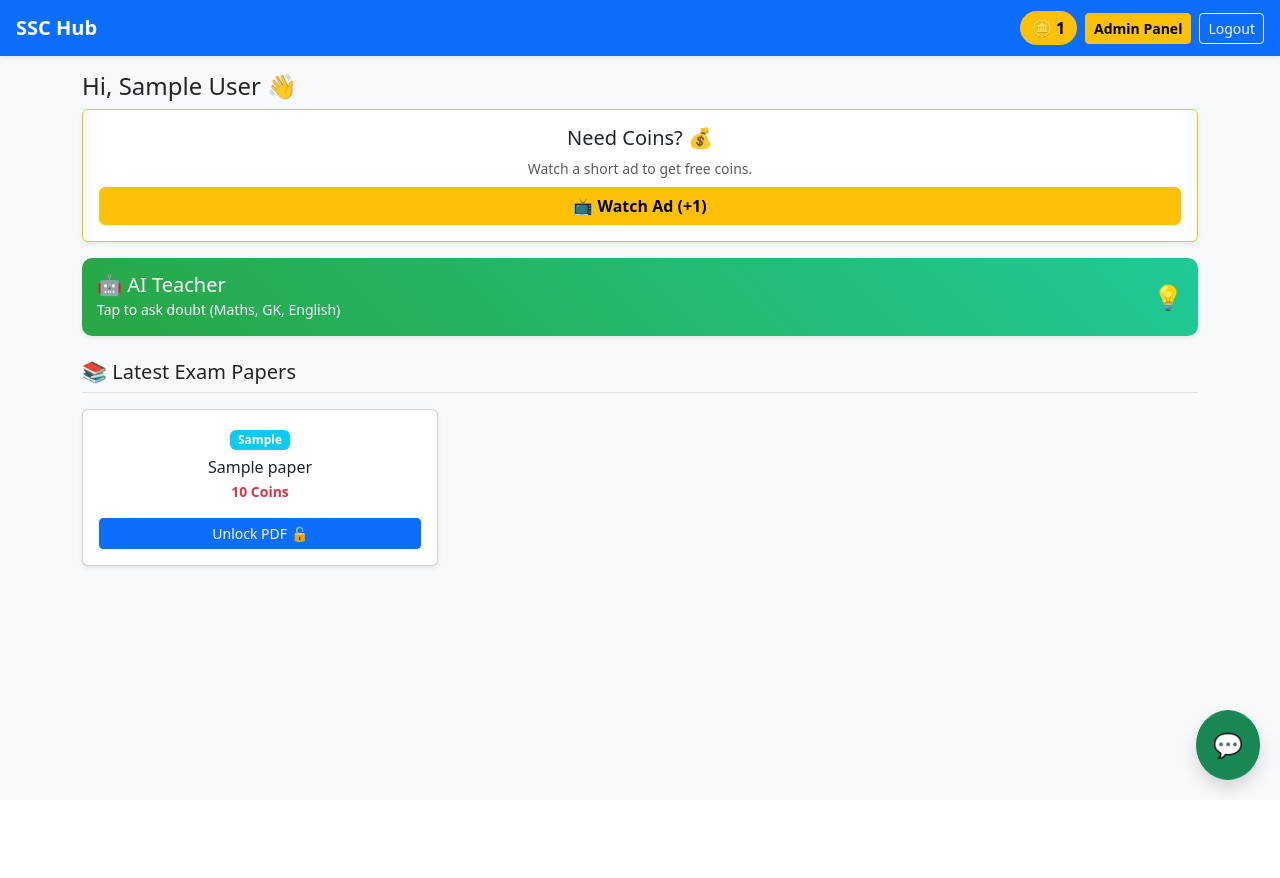
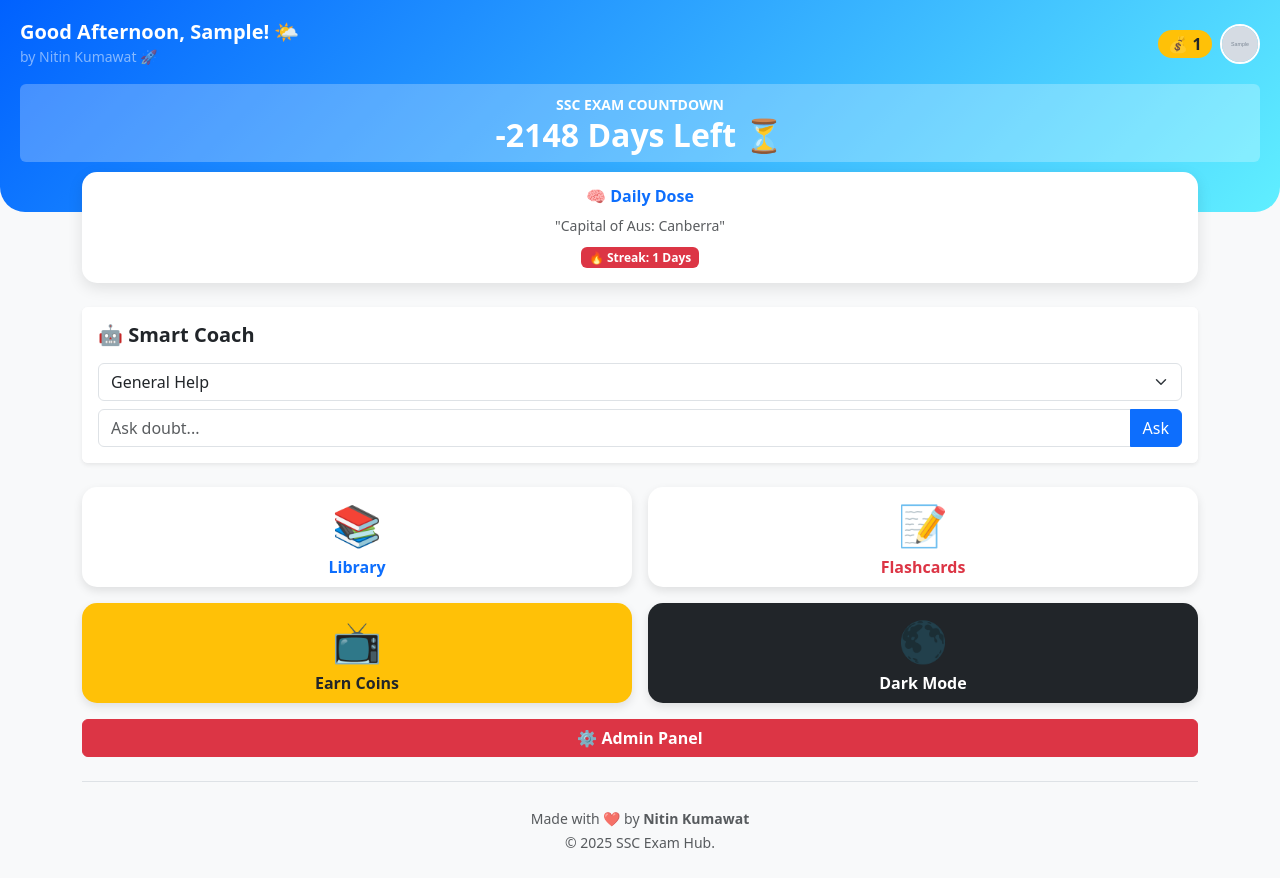
Before and after one commit to nitinkumawat9661/ssc-exam-hub, a Flask app: page /dashboard in a window 1280 px wide. Before the commit the page ends 795 px from the top, so only its background shows below. Run offline with Flask 3, Linux system fonts and the light colour scheme; a user stored in the database is signed in; tables that the repository leaves empty hold one stand-in row (values such as "Sample post"); grey boxes marked "Sample" are stand-in pictures.

Commit message:
Full Ultimate Version by Nitin

```diff
--- a/app.py
+++ b/app.py
@@ -1,14 +1,18 @@
 import os
+from datetime import datetime, timedelta
 from flask import Flask, render_template, request, redirect, url_for, jsonify, session
 from flask_sqlalchemy import SQLAlchemy
 from werkzeug.utils import secure_filename
 import requests
+import json
+import random
 
 app = Flask(__name__)
-app.config['SECRET_KEY'] = 'ssc_hub_secure_key_999'
+app.config['SECRET_KEY'] = 'ssc_super_secret_key_2025'
 app.config['SQLALCHEMY_DATABASE_URI'] = 'sqlite:///ssc_hub.db'
 app.config['SQLALCHEMY_TRACK_MODIFICATIONS'] = False
 app.config['UPLOAD_FOLDER'] = 'uploads'
+app.config['PROFILE_PICS'] = 'static/profile_pics'
 
 API_KEY = "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"
 
@@ -20,8 +24,15 @@
     name = db.Column(db.String(100))
     email = db.Column(db.String(100))
     phone = db.Column(db.String(20))
-    coins = db.Column(db.Integer, default=50)
+    coins = db.Column(db.Integer, default=100)
     is_admin = db.Column(db.Boolean, default=False)
+    streak = db.Column(db.Integer, default=0)
+    last_login = db.Column(db.String(20))
+    badges = db.Column(db.String(500), default="[]")
+    papers_owned = db.Column(db.String(1000), default="[]")
+    dob = db.Column(db.String(20))
+    gender = db.Column(db.String(10))
+    image_file = db.Column(db.String(100), default='default.png')
 
 class Paper(db.Model):
     id = db.Column(db.Integer, primary_key=True)
@@ -30,131 +41,170 @@
     price = db.Column(db.Integer)
     filename = db.Column(db.String(200))
 
+class Flashcard(db.Model):
+    id = db.Column(db.Integer, primary_key=True)
+    question = db.Column(db.String(200))
+    answer = db.Column(db.String(200))
+    category = db.Column(db.String(50))
+
 class AppSettings(db.Model):
     id = db.Column(db.Integer, primary_key=True)
-    ad_reward = db.Column(db.Integer, default=10)
+    ad_reward = db.Column(db.Integer, default=20)
+    exam_date = db.Column(db.String(20), default="2025-12-31")
+    notice_text = db.Column(db.String(200), default="Welcome to SSC Hub! Start Learning.")
+
+# --- HELPER FUNCTIONS ---
+def get_greeting(user):
+    hour = datetime.now().hour
+    salutation = ""
+    if user.gender == "Male": salutation = "Sir"
+    elif user.gender == "Female": salutation = "Ma'am"
+    else: salutation = user.name.split()[0] if user.name else "Student"
+
+    today_date = datetime.now().strftime("%m-%d")
+    if user.dob and user.dob.endswith(today_date):
+        return f"Happy Birthday, {salutation}! 🎂🎉"
+
+    if hour < 12: return f"Good Morning, {salutation}! ☀️"
+    elif hour < 18: return f"Good Afternoon, {salutation}! 🌤️"
+    else: return f"Good Evening, {salutation}! 🌙"
+
+def check_streak(user):
+    today = datetime.now().strftime("%Y-%m-%d")
+    if user.last_login != today:
+        yesterday = (datetime.now() - timedelta(days=1)).strftime("%Y-%m-%d")
+        if user.last_login == yesterday:
+            user.streak += 1
+        elif user.last_login != today:
+            user.streak = 1
+        user.last_login = today
+        db.session.commit()
 
 # --- ROUTES ---
 @app.route('/')
 def index():
-    if 'user_id' in session:
-        return redirect(url_for('dashboard'))
+    if 'user_id' in session: return redirect(url_for('dashboard'))
     return render_template('login.html')
 
 @app.route('/firebase_login', methods=['POST'])
 def firebase_login():
     data = request.json
     uid = data.get('uid')
-    email = data.get('email', '')
-    phone = data.get('phone', '')
-    name = data.get('name', 'Student')
-
     user = User.query.get(uid)
     if not user:
-        new_user = User(id=uid, name=name, email=email, phone=phone, coins=50)
-        if phone == "+917665853321":
-            new_user.is_admin = True
+        new_user = User(id=uid, name=data.get('name', 'Student'), email=data.get('email'), phone=data.get('phone'), coins=100)
+        if data.get('phone') == "+917665853321": new_user.is_admin = True
         db.session.add(new_user)
-        db.session.commit()
-
     session['user_id'] = uid
+    db.session.commit()
     return jsonify({'status': 'success'})
 
 @app.route('/dashboard')
 def dashboard():
-    if 'user_id' not in session:
-        return redirect(url_for('index'))
+    if 'user_id' not in session: return redirect(url_for('index'))
+    user = User.query.get(session['user_id'])
+    check_streak(user)
+    settings = AppSettings.query.first() or AppSettings()
+    if not settings.id: db.session.add(settings); db.session.commit()
 
+    exam_dt = datetime.strptime(settings.exam_date, "%Y-%m-%d")
+    days_left = (exam_dt - datetime.now()).days
+    img_url = url_for('static', filename='profile_pics/' + user.image_file) if user.image_file != 'default.png' else "https://cdn-icons-png.flaticon.com/512/3135/3135715.png"
+    daily_fact = random.choice(["Article 21: Right to Life", "Capital of Aus: Canberra", "Speed of Light: 3x10^8 m/s"])
+
+    return render_template('dashboard.html', user=user, greeting=get_greeting(user), days_left=days_left, settings=settings, profile_pic=img_url, daily_fact=daily_fact)
+
+@app.route('/profile', methods=['GET', 'POST'])
+def profile():
+    if 'user_id' not in session: return redirect(url_for('index'))
     user = User.query.get(session['user_id'])
-    papers = Paper.query.all()
-    settings = AppSettings.query.first()
-    if not settings:
-        settings = AppSettings(ad_reward=10)
-        db.session.add(settings)
+    if request.method == 'POST':
+        user.name = request.form.get('name')
+        user.dob = request.form.get('dob')
+        user.gender = request.form.get('gender')
+        if 'profile_pic' in request.files:
+            file = request.files['profile_pic']
+            if file.filename != '':
+                filename = secure_filename(user.id + "_" + file.filename)
+                file.save(os.path.join(app.config['PROFILE_PICS'], filename))
+                user.image_file = filename
         db.session.commit()
+        return redirect(url_for('profile'))
+    img_url = url_for('static', filename='profile_pics/' + user.image_file) if user.image_file != 'default.png' else "https://cdn-icons-png.flaticon.com/512/3135/3135715.png"
+    return render_template('profile.html', user=user, badges=json.loads(user.badges), profile_pic=img_url)
 
-    return render_template('dashboard.html', user=user, papers=papers, ad_reward=settings.ad_reward)
+@app.route('/library')
+def library():
+    if 'user_id' not in session: return redirect(url_for('index'))
+    user = User.query.get(session['user_id'])
+    return render_template('library.html', user=user, papers=Paper.query.all(), owned_ids=json.loads(user.papers_owned))
+
+@app.route('/buy_paper/<int:paper_id>')
+def buy_paper(paper_id):
+    if 'user_id' not in session: return redirect(url_for('index'))
+    user = User.query.get(session['user_id'])
+    paper = Paper.query.get(paper_id)
+    owned = json.loads(user.papers_owned)
+    if paper_id not in owned and user.coins >= paper.price:
+        user.coins -= paper.price
+        owned.append(paper_id)
+        user.papers_owned = json.dumps(owned)
+        db.session.commit()
+    return redirect(url_for('library'))
+
+@app.route('/flashcards')
+def flashcards():
+    if 'user_id' not in session: return redirect(url_for('index'))
+    return render_template('flashcards.html', cards=Flashcard.query.all())
 
 @app.route('/ask_ai', methods=['POST'])
 def ask_ai():
-    if 'user_id' not in session:
-        return jsonify({'answer': 'Login First'})
+    question = request.form.get('question')
+    mode = request.form.get('mode')
+    prompt = "You are a helpful teacher."
+    if mode == "math": prompt = "Solve step-by-step with formulas."
+    elif mode == "gk": prompt = "Give facts and mnemonics."
 
-    question = request.form.get('question')
-    headers = {
-        "Authorization": f"Bearer {API_KEY}",
-        "Content-Type": "application/json",
-        "HTTP-Referer": "https://ssc-exam-hub.onrender.com",
-        "X-Title": "SSC Exam Hub"
-    }
-    data = {
-        "model": "meta-llama/llama-3-8b-instruct:free",
-        "messages": [
-            {"role": "system", "content": "You are an SSC teacher. Explain in Hindi."},
-            {"role": "user", "content": question}
-        ]
-    }
-    try:
-        resp = requests.post("https://openrouter.ai/api/v1/chat/completions", json=data, headers=headers)
-        ans = resp.json()['choices'][0]['message']['content']
-        return jsonify({'answer': ans})
-    except Exception as e:
-        return jsonify({'answer': f"Error: {str(e)}"})
+    headers = {"Authorization": f"Bearer {API_KEY}", "Content-Type": "application/json", "HTTP-Referer": "https://ssc-hub.onrender.com"}
+    data = {"model": "meta-llama/llama-3-8b-instruct:free", "messages": [{"role": "system", "content": prompt}, {"role": "user", "content": question}]}
+    try: return jsonify({'answer': requests.post("https://openrouter.ai/api/v1/chat/completions", json=data, headers=headers).json()['choices'][0]['message']['content']})
+    except: return jsonify({'answer': "Error. Try again."})
 
 @app.route('/watch_ad', methods=['POST'])
 def watch_ad():
-    if 'user_id' not in session:
-        return jsonify({'success': False})
-
+    if 'user_id' not in session: return jsonify({})
     user = User.query.get(session['user_id'])
-    settings = AppSettings.query.first()
-    user.coins += settings.ad_reward
+    user.coins += 20
     db.session.commit()
-    return jsonify({'success': True, 'new_balance': user.coins, 'msg': f'+{settings.ad_reward} Coins!'})
-
-@app.route('/logout')
-def logout():
-    session.pop('user_id', None)
-    return redirect(url_for('index'))
+    return jsonify({'new_balance': user.coins})
 
 @app.route('/admin', methods=['GET', 'POST'])
 def admin():
-    if 'user_id' not in session:
-        return redirect(url_for('index'))
+    if 'user_id' not in session: return redirect(url_for('index'))
+    user = User.query.get(session['user_id'])
+    if not user.is_admin: return "Access Denied"
 
-    user = User.query.get(session['user_id'])
-    if not user.is_admin:
-        return "Access Denied"
+    if request.method == 'POST':
+        if 'paper_title' in request.form:
+            file = request.files['file']
+            filename = secure_filename(file.filename)
+            file.save(os.path.join(app.config['UPLOAD_FOLDER'], filename))
+            db.session.add(Paper(title=request.form['paper_title'], category="SSC", price=int(request.form['price']), filename=filename))
+            db.session.commit()
+        elif 'fc_q' in request.form:
+            db.session.add(Flashcard(question=request.form['fc_q'], answer=request.form['fc_a'], category="General"))
+            db.session.commit()
 
-    settings = AppSettings.query.first()
-    if request.method == 'POST':
-        if 'ad_rate' in request.form:
-            settings.ad_reward = int(request.form.get('ad_rate'))
-            db.session.commit()
-        elif 'paper_title' in request.form:
-            file = request.files['file']
-            if file:
-                filename = secure_filename(file.filename)
-                file.save(os.path.join(app.config['UPLOAD_FOLDER'], filename))
-                new_paper = Paper(
-                    title=request.form.get('paper_title'),
-                    category="SSC",
-                    price=int(request.form.get('price')),
-                    filename=filename
-                )
-                db.session.add(new_paper)
-                db.session.commit()
+    return render_template('admin.html')
 
-    return render_template('admin.html', settings=settings)
+@app.route('/logout')
+def logout(): session.pop('user_id', None); return redirect(url_for('index'))
 
-# --- INITIALIZE DATABASE ---
 with app.app_context():
     db.create_all()
-    # Ensure uploads folder exists
-    if not os.path.exists('uploads'):
-        os.makedirs('uploads')
+    if not os.path.exists('uploads'): os.makedirs('uploads')
+    if not os.path.exists('static/profile_pics'): os.makedirs('static/profile_pics')
 
-# --- RUN APP ---
 if __name__ == '__main__':
     port = int(os.environ.get("PORT", 10000))
-    app.run(host='0.0.0.0', port=port, debug=False)
+    app.run(host='0.0.0.0', port=port)
--- a/requirements.txt
+++ b/requirements.txt
@@ -3,3 +3,4 @@
 requests
 Werkzeug
 gunicorn
+python-dateutil
--- a/templates/dashboard.html
+++ b/templates/dashboard.html
@@ -1,109 +1,98 @@
 <!DOCTYPE html>
-<html>
+<html lang="en" data-bs-theme="light">
 <head>
-    <title>Dashboard</title>
+    <title>SSC Hub Ultimate</title>
     <meta name="viewport" content="width=device-width, initial-scale=1">
     <link href="https://cdn.jsdelivr.net/npm/bootstrap@5.3.0/dist/css/bootstrap.min.css" rel="stylesheet">
     <style>
-        .coin-badge { background: #ffc107; color: #000; padding: 5px 12px; border-radius: 20px; font-weight: bold; }
-        .ai-box { background: linear-gradient(45deg, #28a745, #20c997); color: white; padding: 15px; border-radius: 10px; cursor: pointer; }
-        .float-btn { position: fixed; bottom: 20px; right: 20px; font-size: 24px; z-index: 100; }
+        .gradient-header { background: linear-gradient(135deg, #0061ff 0%, #60efff 100%); color: white; border-radius: 0 0 25px 25px; padding: 20px; padding-bottom: 50px; }
+        .stat-card { background: white; border-radius: 15px; padding: 15px; box-shadow: 0 5px 15px rgba(0,0,0,0.1); margin-top: -40px; text-align: center; position: relative; z-index: 10; }
+        .feature-btn { border-radius: 15px; height: 100px; display: flex; flex-direction: column; justify-content: center; align-items: center; font-weight: bold; box-shadow: 0 4px 10px rgba(0,0,0,0.1); transition: transform 0.2s; }
+        .feature-btn:active { transform: scale(0.95); }
+        .dark-mode { filter: invert(1) hue-rotate(180deg); }
+        .dark-mode img { filter: invert(1) hue-rotate(180deg); }
     </style>
 </head>
 <body class="bg-light">
 
-    <!-- Navbar -->
-    <nav class="navbar navbar-dark bg-primary px-3 shadow-sm">
-        <a class="navbar-brand fw-bold" href="#">SSC Hub</a>
-        <div class="d-flex align-items-center">
-            <span class="coin-badge me-2">🪙 <span id="coin-display">{{ user.coins }}</span></span>
-            {% if user.is_admin %}
-                <a href="/admin" class="btn btn-warning btn-sm fw-bold">Admin Panel</a>
-            {% endif %}
-            <a href="/logout" class="btn btn-outline-light btn-sm ms-2">Logout</a>
+    <!-- Header -->
+    <div class="gradient-header">
+        <div class="d-flex justify-content-between align-items-center">
+            <div>
+                <h5 class="mb-0 fw-bold">{{ greeting }}</h5>
+                <small class="text-white-50">by Nitin Kumawat 🚀</small>
+            </div>
+            <div class="d-flex align-items-center">
+                <span class="badge bg-warning text-dark rounded-pill fs-6 me-2">💰 <span id="coin-display">{{ user.coins }}</span></span>
+                <a href="/profile">
+                    <img src="{{ profile_pic }}" width="40" height="40" class="rounded-circle border border-2 border-white">
+                </a>
+            </div>
         </div>
-    </nav>
+        <div class="mt-3 text-center bg-white bg-opacity-25 p-2 rounded">
+            <small class="text-uppercase fw-bold">SSC Exam Countdown</small>
+            <h2 class="mb-0 fw-bold">{{ days_left }} Days Left ⏳</h2>
+        </div>
+    </div>
 
-    <div class="container mt-3">
-        <!-- Welcome -->
-        <h4 class="text-dark">Hi, {{ user.name }} 👋</h4>
-
-        <!-- Watch Ad -->
-        <div class="card mb-3 border-warning shadow-sm">
-            <div class="card-body text-center bg-white rounded">
-                <h5 class="card-title">Need Coins? 💰</h5>
-                <p class="text-muted small mb-2">Watch a short ad to get free coins.</p>
-                <button onclick="watchAd()" class="btn btn-warning w-100 fw-bold">
-                    📺 Watch Ad (+{{ ad_reward }})
-                </button>
+    <div class="container">
+        <!-- Daily Dose -->
+        <div class="stat-card mb-4">
+            <h6 class="text-primary fw-bold">🧠 Daily Dose</h6>
+            <p class="mb-0 small text-muted">"{{ daily_fact }}"</p>
+            <div class="mt-2">
+                <span class="badge bg-danger">🔥 Streak: {{ user.streak }} Days</span>
             </div>
         </div>
 
-        <!-- AI Doubt Solver -->
-        <div class="ai-box mb-4 shadow-sm" onclick="askAI()">
-            <div class="d-flex justify-content-between align-items-center">
-                <div>
-                    <h5 class="mb-0">🤖 AI Teacher</h5>
-                    <small>Tap to ask doubt (Maths, GK, English)</small>
+        <!-- AI Section -->
+        <div class="card shadow-sm border-0 mb-4">
+            <div class="card-body bg-white rounded">
+                <h5 class="fw-bold mb-3">🤖 Smart Coach</h5>
+                <select id="aiMode" class="form-select mb-2">
+                    <option value="general">General Help</option>
+                    <option value="math">🧮 Maths Expert</option>
+                    <option value="gk">🌍 GK & Tricks</option>
+                </select>
+                <div class="input-group">
+                    <input type="text" id="aiQ" class="form-control" placeholder="Ask doubt...">
+                    <button onclick="askAI()" class="btn btn-primary">Ask</button>
                 </div>
-                <span style="font-size: 24px;">💡</span>
             </div>
         </div>
 
-        <!-- Papers Section -->
-        <h5 class="mb-3 border-bottom pb-2">📚 Latest Exam Papers</h5>
-        <div class="row">
-            {% for paper in papers %}
-            <div class="col-6 col-md-4 mb-3">
-                <div class="card h-100 shadow-sm">
-                    <div class="card-body p-3 text-center">
-                        <div class="badge bg-info mb-2">{{ paper.category }}</div>
-                        <h6 class="card-title mb-1 text-truncate">{{ paper.title }}</h6>
-                        <p class="text-danger fw-bold small">{{ paper.price }} Coins</p>
-                        <button class="btn btn-primary btn-sm w-100">Unlock PDF 🔓</button>
-                    </div>
-                </div>
-            </div>
-            {% endfor %}
+        <!-- Menu Grid -->
+        <div class="row g-3 mb-4">
+            <div class="col-6"><a href="/library" class="btn btn-white w-100 feature-btn bg-white text-primary"><span class="fs-1">📚</span><span>Library</span></a></div>
+            <div class="col-6"><a href="/flashcards" class="btn btn-white w-100 feature-btn bg-white text-danger"><span class="fs-1">📝</span><span>Flashcards</span></a></div>
+            <div class="col-6"><button onclick="watchAd()" class="btn btn-white w-100 feature-btn bg-warning text-dark"><span class="fs-1">📺</span><span>Earn Coins</span></button></div>
+            <div class="col-6"><button onclick="document.documentElement.classList.toggle('dark-mode')" class="btn btn-white w-100 feature-btn bg-dark text-white"><span class="fs-1">🌑</span><span>Dark Mode</span></button></div>
+            {% if user.is_admin %}
+            <div class="col-12"><a href="/admin" class="btn btn-danger w-100 fw-bold">⚙️ Admin Panel</a></div>
+            {% endif %}
+        </div>
+
+        <!-- Footer -->
+        <div class="text-center py-4 mt-3 border-top">
+            <small class="text-muted">Made with ❤️ by <strong>Nitin Kumawat</strong></small><br>
+            <small class="text-muted">© 2025 SSC Exam Hub.</small>
         </div>
     </div>
 
-    <!-- WhatsApp Support -->
-    <a href="https://wa.me/917665853321" class="btn btn-success rounded-circle p-3 float-btn shadow">
-        💬
-    </a>
+    <script>
+        function askAI() {
+            let q = document.getElementById('aiQ').value;
+            let m = document.getElementById('aiMode').value;
+            if(!q) return;
+            let btn = document.querySelector('.btn-primary'); btn.innerText = "Thinking...";
+            let fd = new FormData(); fd.append('question', q); fd.append('mode', m);
+            fetch('/ask_ai', {method: 'POST', body: fd}).then(r=>r.json()).then(d=>{alert("💡 ANSWER:
 
-    <!-- Scripts -->
-    <script>
+" + d.answer); btn.innerText = "Ask";});
+        }
         function watchAd() {
-            // Simulate Ad
-            alert("Playing Video Ad... Please wait 3 seconds.");
-            setTimeout(() => {
-                fetch('/watch_ad', {method: 'POST'})
-                .then(res => res.json())
-                .then(data => {
-                    alert(data.msg);
-                    if(data.success) document.getElementById('coin-display').innerText = data.new_balance;
-                });
-            }, 3000);
-        }
-
-        function askAI() {
-            let q = prompt("Ask your question here:");
-            if(!q) return;
-
-            alert("🤖 AI is thinking... (This may take 2-3 seconds)");
-
-            let fd = new FormData();
-            fd.append('question', q);
-
-            fetch('/ask_ai', {method: 'POST', body: fd})
-            .then(res => res.json())
-            .then(data => {
-                alert("💡 ANSWER:
-
-" + data.answer);
-            });
+            alert("Playing Ad... 🎬");
+            setTimeout(() => { fetch('/watch_ad', {method: 'POST'}).then(r=>r.json()).then(d=>{document.getElementById('coin-display').innerText = d.new_balance; alert("Coins Added! 💰");}); }, 2000);
         }
     </script>
 </body>
```
Also changed, not shown: templates/admin.html (+20 -42 lines), templates/flashcard.html (added, +34 -0 lines), templates/library.html (added, +34 -0 lines), templates/profile.html (added, +43 -0 lines).
